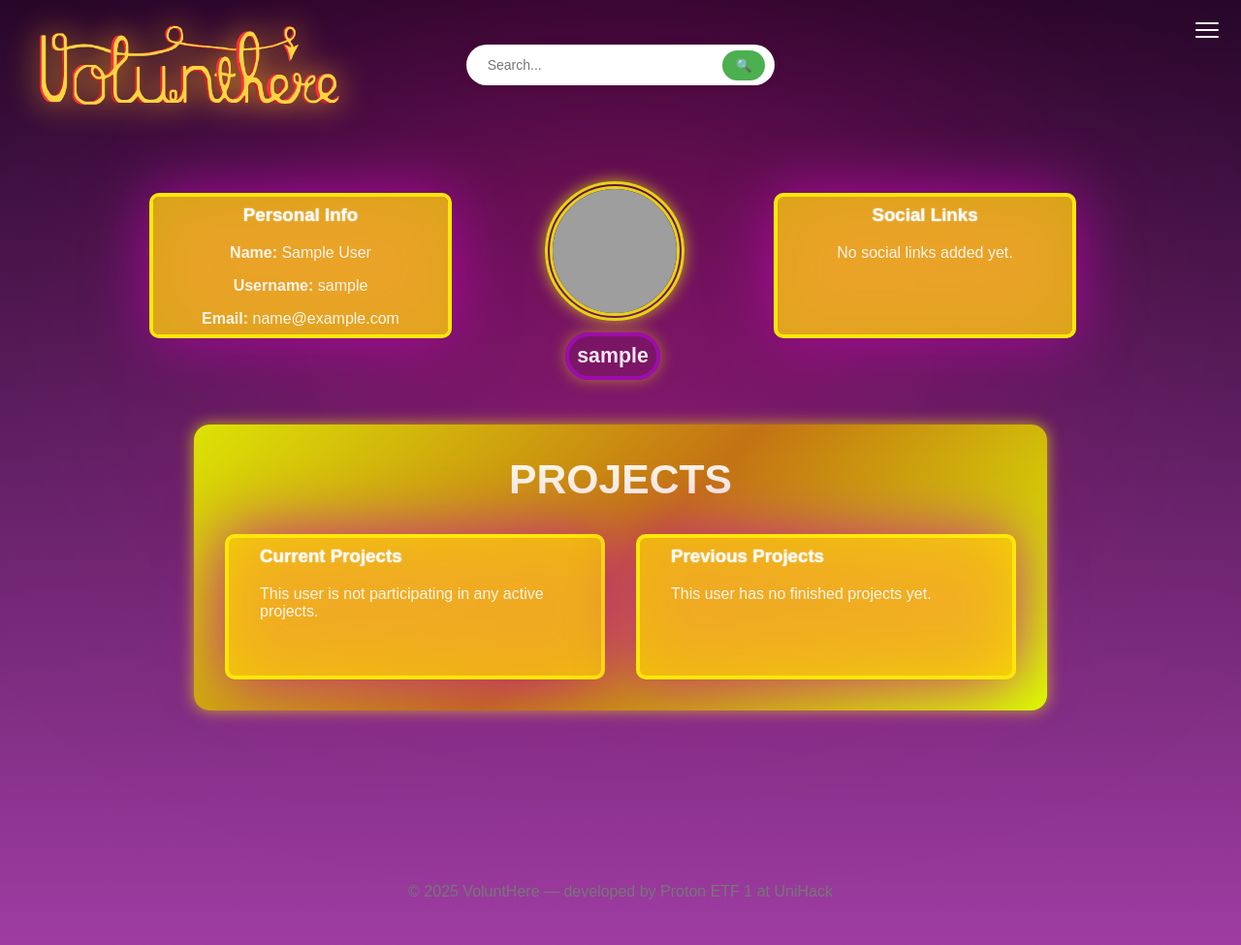
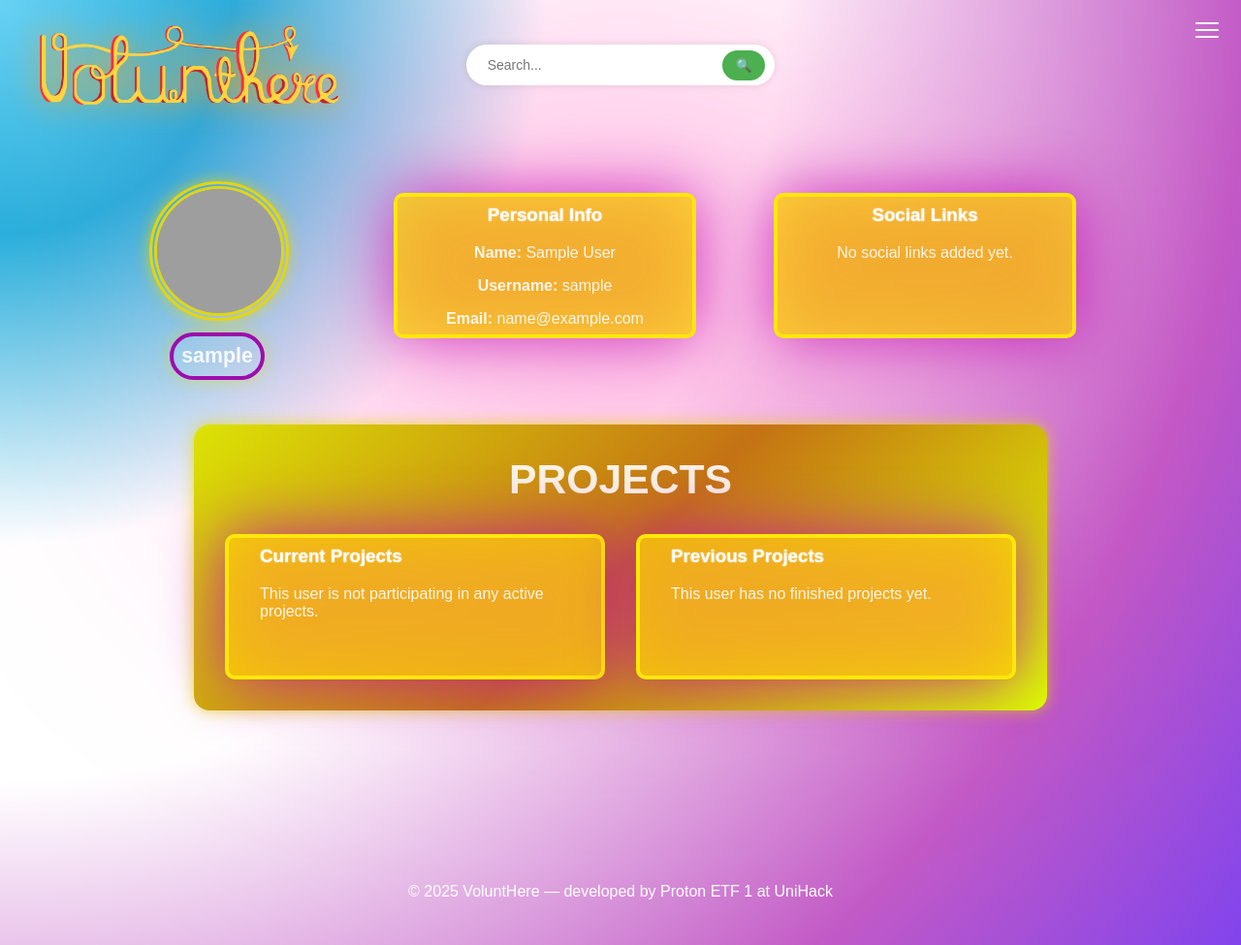
Before and after one commit to proton-org-rs/VoluntHere, a Flask app: page /auth/profile in a window 1280 px wide. Shown: the whole page at 97% size. Run offline with Flask 3, Linux system fonts and the light colour scheme; the visitor is signed in with stand-in values (Sample User, id 1); data comes from the database, SQL or seed files in the repository; data that the repository does not hold is empty; grey boxes are pictures that could not be loaded.

Commit message:
Background, secondary button, user profile updates

```diff
--- a/app/static/css/base.css
+++ b/app/static/css/base.css
@@ -1,18 +1,17 @@
 /* ---------- GLOBAL ---------- */
 body {
     font-family: Arial, sans-serif;
-    background-size: 400%, 400%;
     margin: 0;
-    background: linear-gradient(rgba(39, 7, 41,1), rgba(159, 60, 163, 1));
-    animation: gradientShift 5s ease infinite;
+    background: radial-gradient(circle at top left,
+    rgb(104, 210, 243) 0%,
+    rgb(40, 177, 220) 15%,
+    rgb(255, 255, 255) 35%,
+    rgb(255, 255, 255) 50%,
+    rgb(194, 90, 198) 80%,
+    rgb(129, 68, 236) 100%);
     color: rgba(255,254,254, 0.9)
 }
 
-@keyframes gradientShift {
-    0% { background-position: 0% 50%; }
-    50% { background-position: 100% 50%; }
-    100% { background-position: 0% 50%; }
-}
 
 body::before {
   content: '';
@@ -183,7 +198,7 @@ footer {
     text-align: center;
     padding: 30px;
     margin-top: 60px;
-    color: #777;
+    color: white;
 }
 
 /* ---------- TOAST ---------- */
--- a/app/static/css/index.css
+++ b/app/static/css/index.css
@@ -59,7 +59,6 @@
 
 
 
-
 /* ---------- PROJECTS (75%) ---------- */
 .projects {
     background: linear-gradient(rgba(241, 187, 41, 0.9), rgb(244, 143, 60));
@@ -72,8 +71,6 @@
 }
 
 .project-card{
-    background: rgba(244, 238, 216, 0.8);
-    color: rgba(78, 18, 18, 0.85);
     margin-bottom: 1.5em;
 }
 
--- a/app/static/css/user-profile.css
+++ b/app/static/css/user-profile.css
@@ -4,7 +4,7 @@
 
 .profile-head {
     display: grid;
-    grid-template-columns: 0.4fr 0.2fr 0.4fr;
+    grid-template-columns: 0.2fr 0.4fr 0.4fr;
     align-items: center;       /* centriranje */
     text-align: center;
     margin: 1rem 4rem;
@@ -25,7 +25,6 @@
     width: 8rem;
     height: 8rem;
     margin-top: -1rem;
-
     border-radius: 10rem;
     border-style: double;
     border-color: rgba(227, 213, 16, 1);
--- a/app/templates/user/user-profile.html
+++ b/app/templates/user/user-profile.html
@@ -10,21 +10,21 @@
 <section class="profile-head">
 
     <!-- PERSONAL INFO -->
+    <div class="profile-image">
+        <img src="{{ user.profile_pic if user.profile_pic else url_for('static', filename='images/default-profile.png') }}"
+         alt="profile picture"
+         class="profile-pic">
+        <h1>{{ user.username }}</h1>
+    </div>
     <div class="personal-info card">
         <h3>Personal Info</h3>
-
         <p><strong>Name:</strong> {{ user.name }}</p>
         <p><strong>Username:</strong> {{ user.username }}</p>
         <p><strong>Email:</strong> {{ user.email }}</p>
         <p><strong>Joined:</strong> {{ user.created_at.strftime('%Y-%m-%d') }}</p>
     </div>
 
-    <div class="profile-image">
-        <img src="{{ user.profile_pic if user.profile_pic else url_for('static', filename='images/default-profile.png') }}"
-         alt="profile picture"
-         class="profile-pic">
-        <h1>{{ user.username }}</h1>
-    </div>
+
 
      <!-- SOCIAL -->
     <div class="social card">
```
Also changed, not shown: other parts of app/static/css/base.css (+24 -8 lines).
